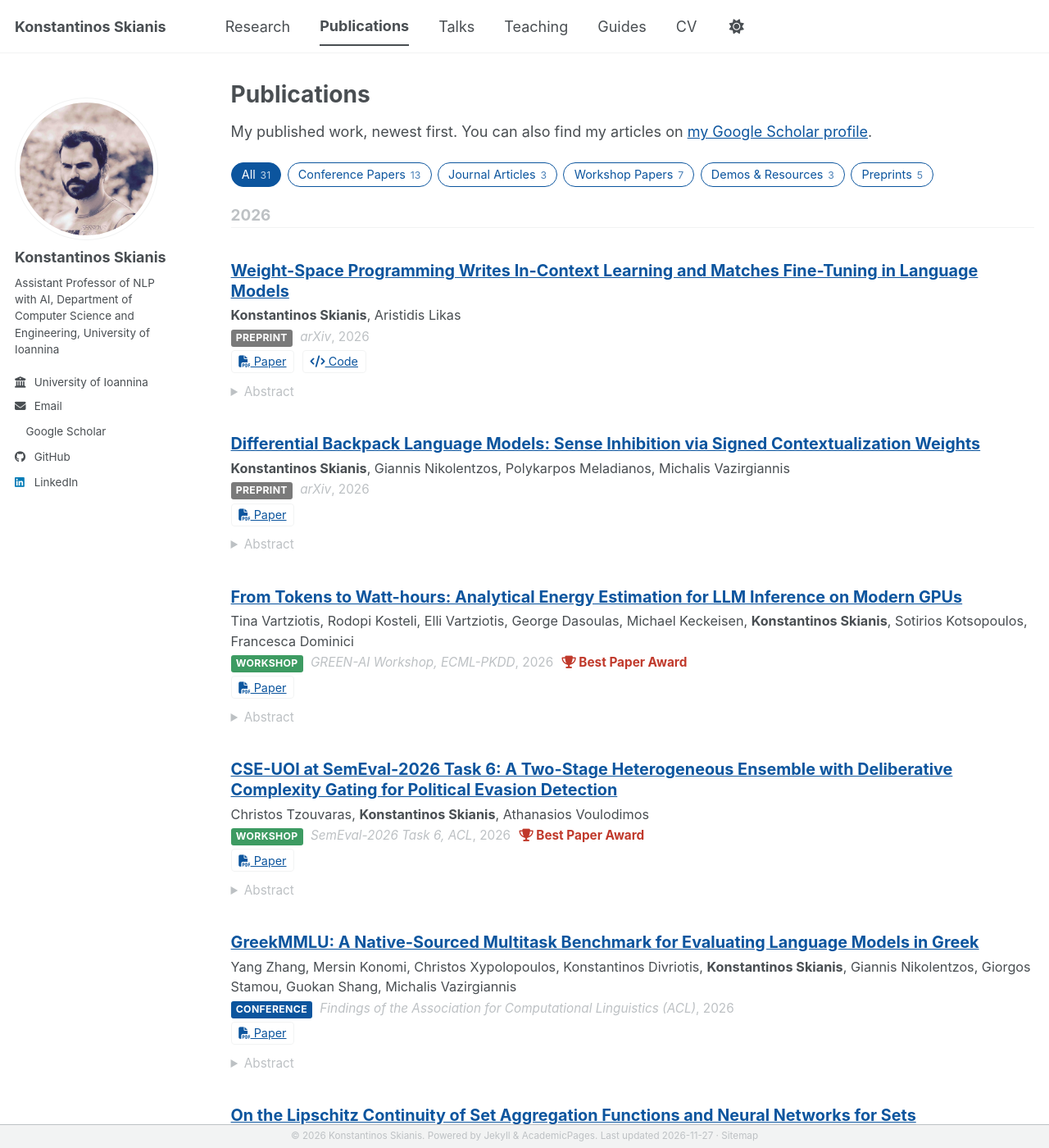
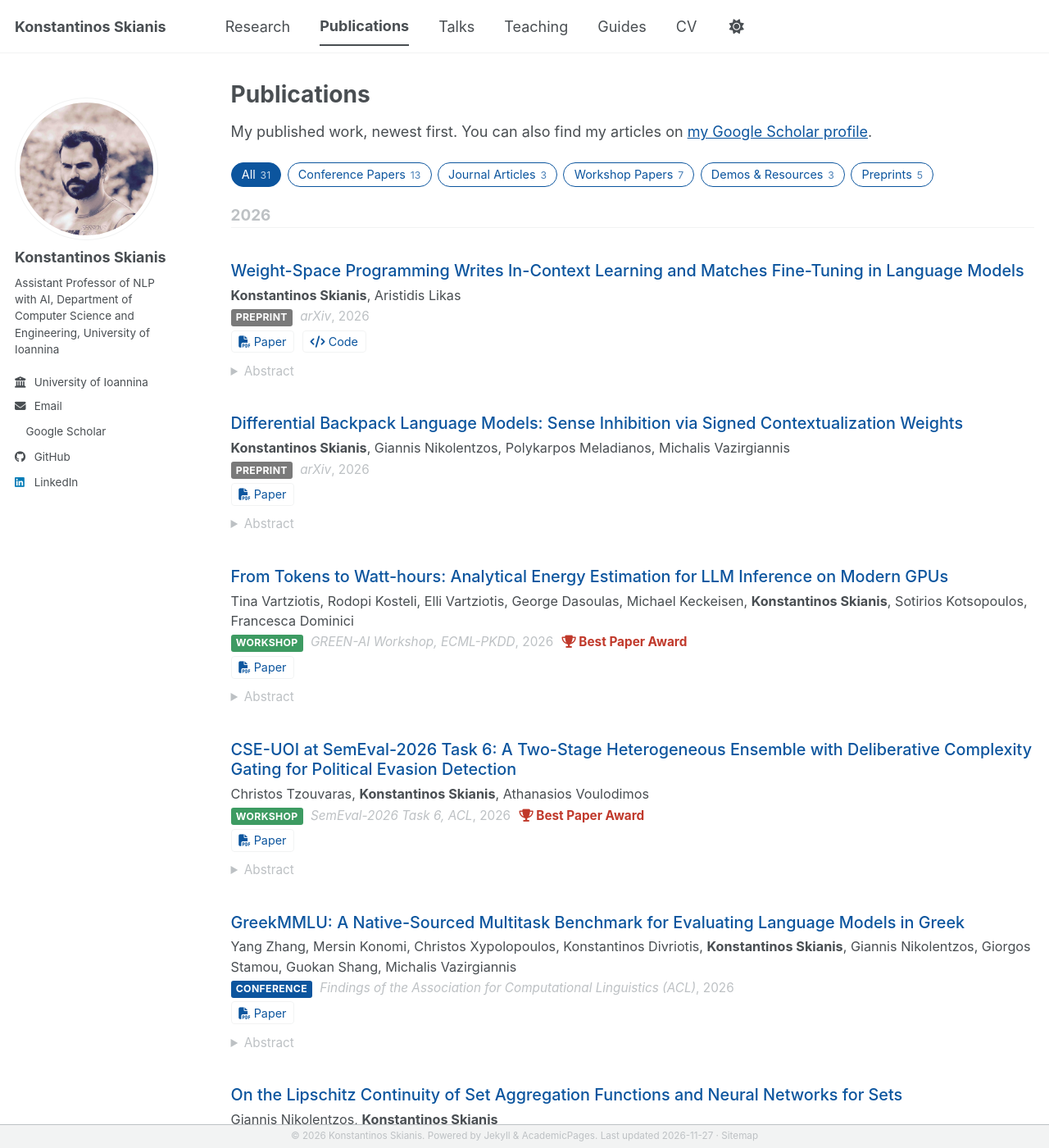
Before and after one commit to y3nk0/y3nk0.github.io, a Jekyll site: the page built from _pages/publications.html, in a window 1280 px wide and 1400 px high. Shown: the whole window at 82% size. Built offline with Jekyll 4.4.1, drawn with Linux system fonts in a browser that asks for light colours; a style sheet for code colours, icons or effects is not loaded.

Commit message:
Publications: lighter titles, no underline on titles or Paper/Code buttons
Titles drop from bold to medium weight and are underlined only on hover. The pub-link rule is scoped under .pub-links so it outranks the theme's .archive a underline.

```diff
--- a/_sass/layout/_custom.scss
+++ b/_sass/layout/_custom.scss
@@ -44,7 +44,8 @@
   font-size: 0.8em;
 }
 
-.pub-link {
+/* Scoped under .pub-links so it outranks the theme's `.archive a` underline */
+.pub-links .pub-link {
   display: inline-block;
   margin: 0 0.4em 0.3em 0;
   padding: 0.15em 0.6em;
@@ -197,8 +198,17 @@ body {
   padding-bottom: 3.5em;
 }
 
-/* Slightly smaller title links in the publication list */
+/* Publication list titles: slightly smaller, medium weight, underlined only on hover */
 .pub-item .archive__item-title {
   font-size: 1.1em;
   line-height: 1.25;
+
+  a {
+    font-weight: 500;
+    text-decoration: none;
+
+    &:hover {
+      text-decoration: underline;
+    }
+  }
 }
```
